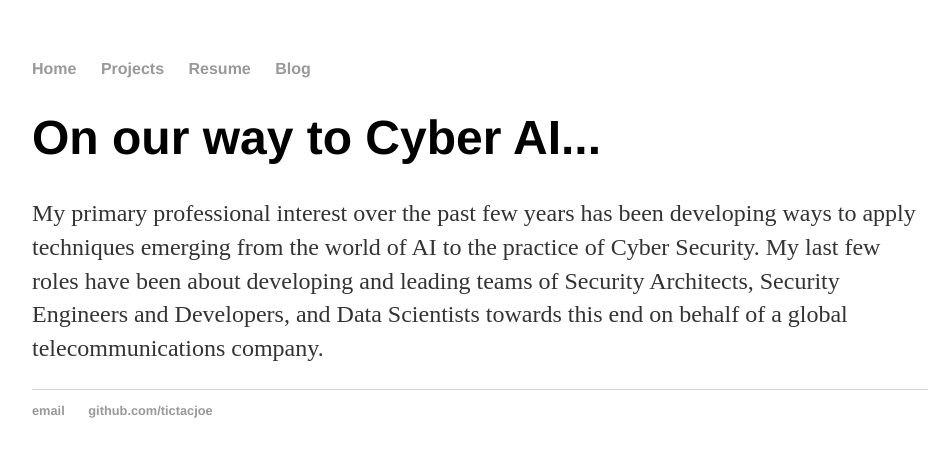
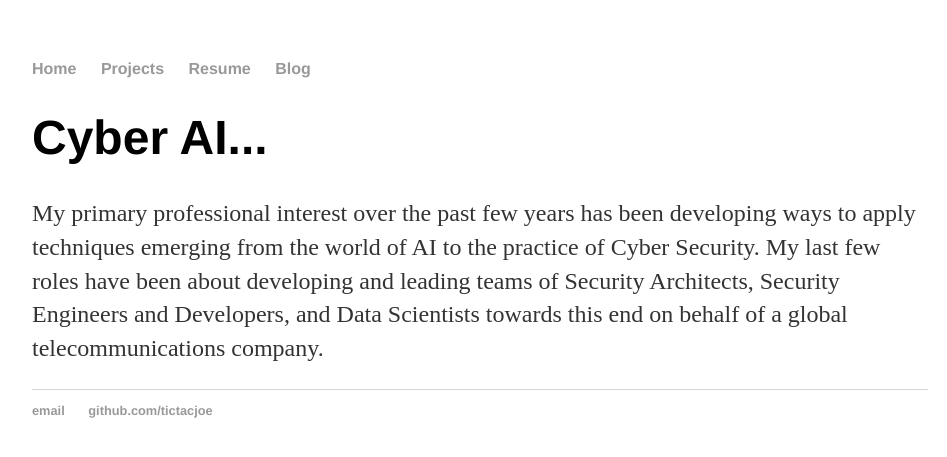
Before and after one commit to tictacjoe/tictacjoe.github.io, a Jekyll site: the page interests.html, which Jekyll copies as it is, in a window 1280 px wide. Shown: the top 457 px of the page, without its empty margins (160-1107 px from the left). Built offline with Jekyll 4.4.1, drawn with Linux system fonts in a browser that asks for light colours.

Commit message:
Update interests.html

```diff
--- a/interests.html
+++ b/interests.html
@@ -16,7 +16,7 @@
 		</nav>
 		<div class="container">
     		<div class="blurb">
-        		<h1>On our way to Cyber AI...</h1>
+        		<h1>Cyber AI...</h1>
 				<p>My primary professional interest over the past few years has been developing ways to
 					apply techniques emerging from the world of AI to the practice of Cyber Security.
 					My last few roles have been about developing and leading teams of Security Architects,
```
